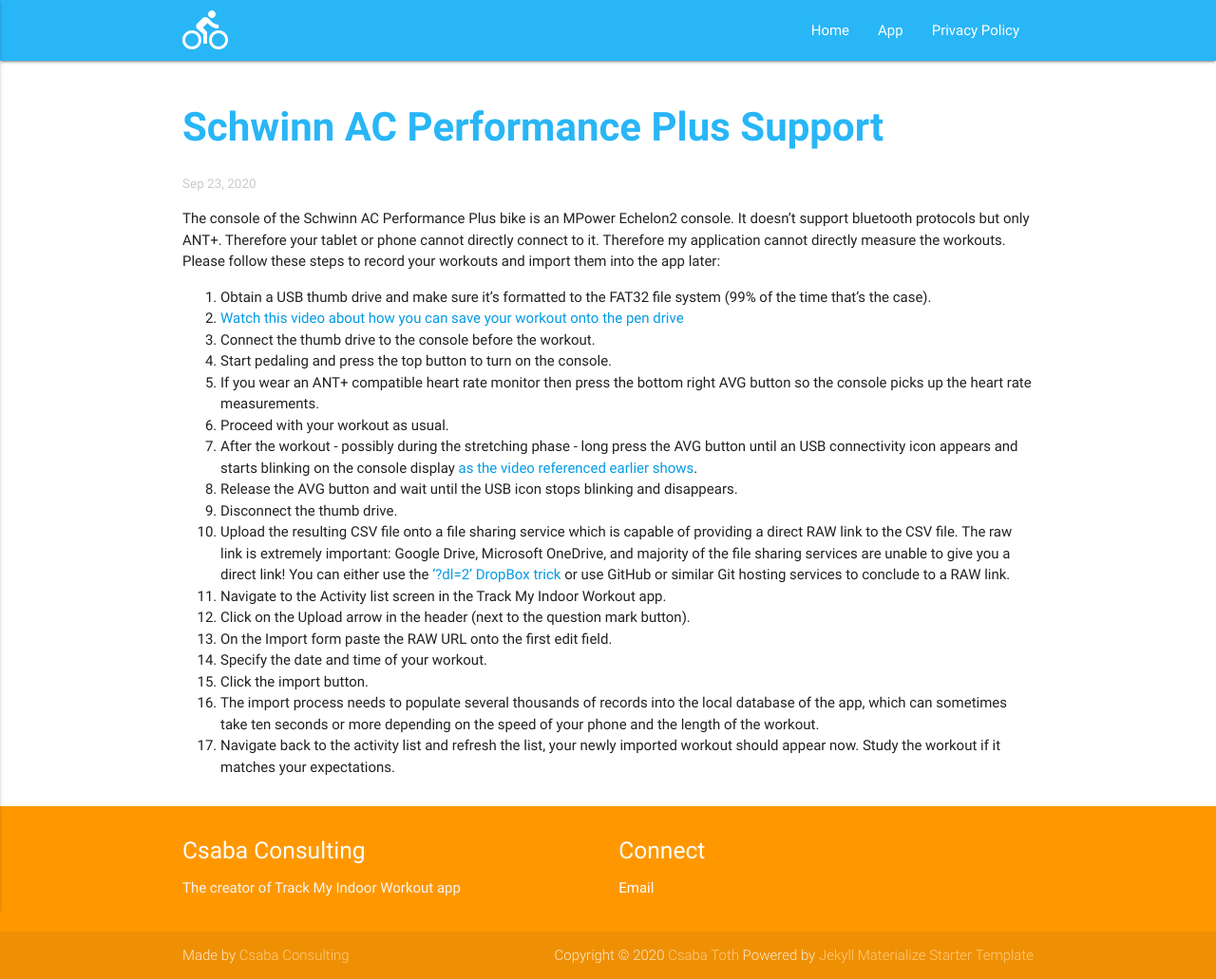
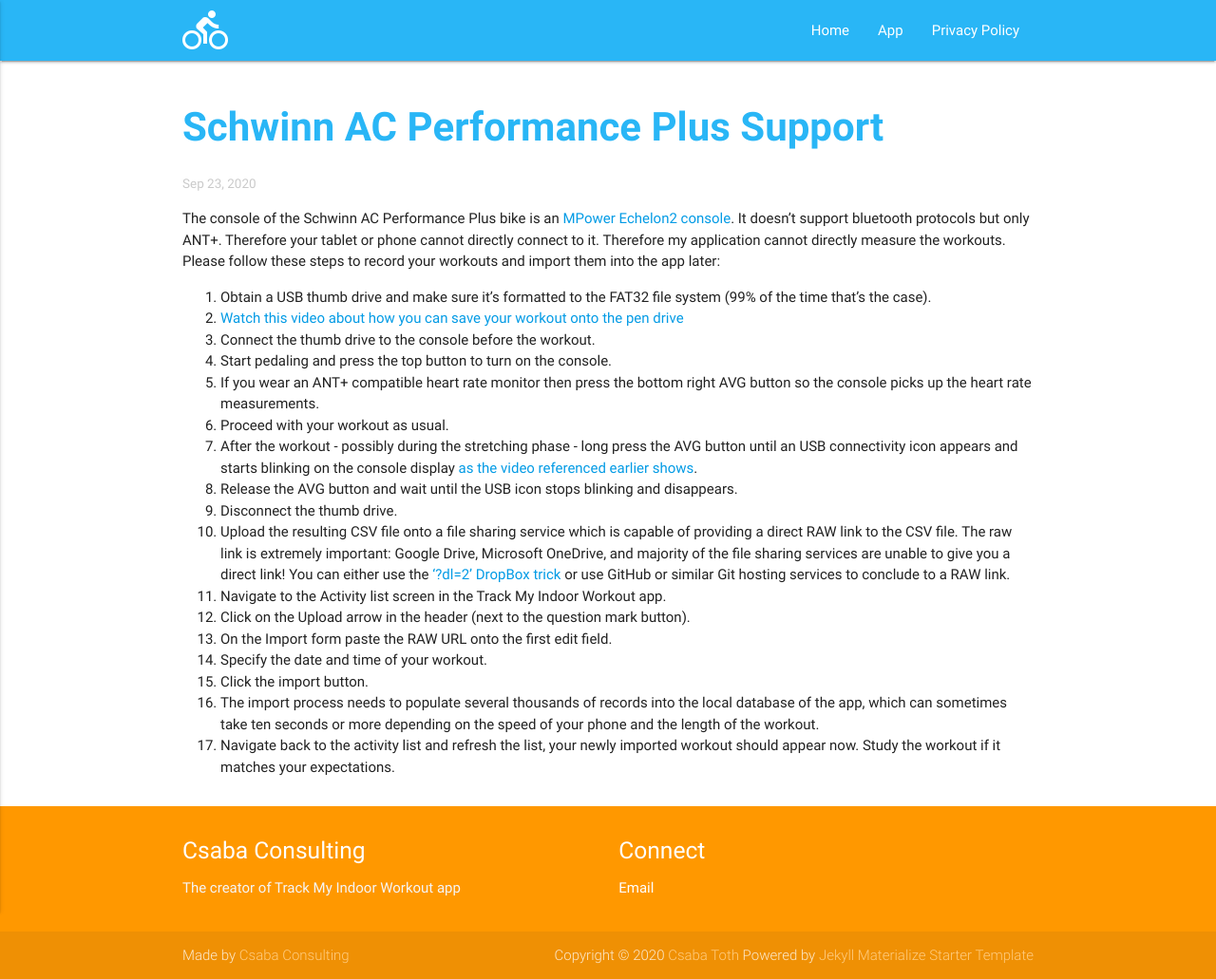
Before and after one commit to TrackMyIndoorWorkout/TrackMyIndoorWorkout.github.io, a Jekyll site: the page built from _posts/2020-09-23-schwinn-ac-performance-plus-support.md, in a window 1280 px wide. Shown: the whole page at 95% size. Built offline with Jekyll 4.4.1, drawn with Linux system fonts in a browser that asks for light colours; part of the change alters nothing that is shown.

```diff
--- a/_posts/2020-09-23-schwinn-ac-performance-plus-support.md
+++ b/_posts/2020-09-23-schwinn-ac-performance-plus-support.md
@@ -3,7 +3,7 @@ layout: post
 title: Schwinn AC Performance Plus Support
 date: 2020-09-23 12:00:00
 ---
-The console of the Schwinn AC Performance Plus bike is an MPower Echelon2 console. It doesn't support bluetooth protocols but only ANT+. Therefore your tablet or phone cannot directly connect to it. Therefore my application cannot directly measure the workouts. Please follow these steps to record your workouts and import them into the app later:
+The console of the Schwinn AC Performance Plus bike is an [MPower Echelon2 console](https://www.amazon.com/Schwinn-MPower-Echelon2-Console-Upgrade/dp/B074TK4NQ2). It doesn't support bluetooth protocols but only ANT+. Therefore your tablet or phone cannot directly connect to it. Therefore my application cannot directly measure the workouts. Please follow these steps to record your workouts and import them into the app later:
 
 0. Obtain a USB thumb drive and make sure it's formatted to the FAT32 file system (99% of the time that's the case).
 1. [Watch this video about how you can save your workout onto the pen drive](https://www.youtube.com/watch?v=ENkHdcV_E70)
```
